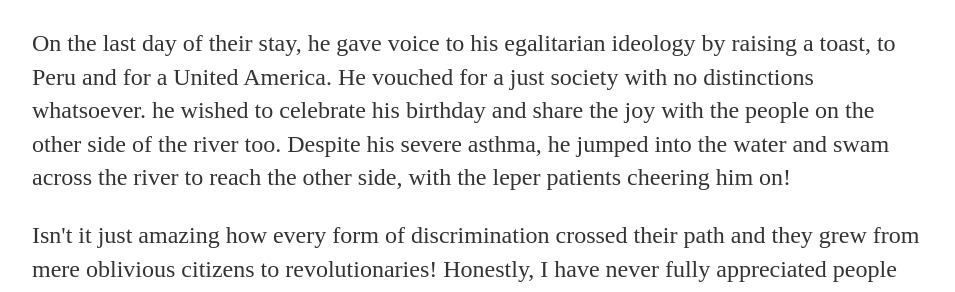
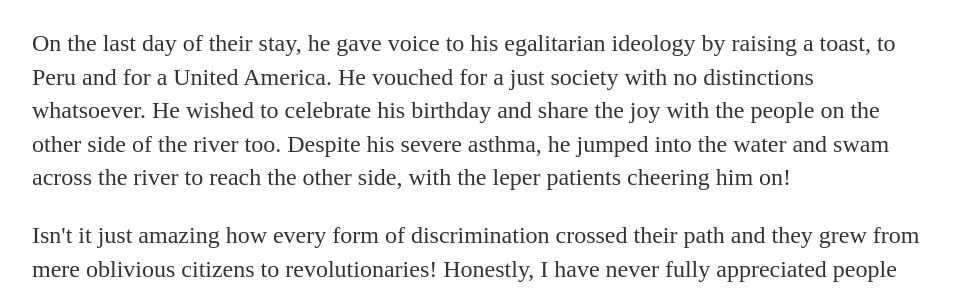
Before and after one commit to goelrhea1992/goelrhea1992.github.io, a Jekyll site: the page built from _posts/2015-07-19-the-motorcycle-diaries.md, in a window 1280 px wide. Shown: the part 1279-1571 px from the top of the page, without its empty margins (160-1115 px from the left). Built offline with Jekyll 4.4.1, drawn with Linux system fonts in a browser that asks for light colours; comment, search, counter and statistics services are not loaded.

```diff
--- a/_posts/2015-07-19-the-motorcycle-diaries.md
+++ b/_posts/2015-07-19-the-motorcycle-diaries.md
@@ -34,7 +34,7 @@ money they had and accompanied them to the copper mines, where they saw yet anot
 </p>
 
 <p>
-  On the last day of their stay, he gave voice to his egalitarian ideology by raising a toast, to Peru and for a United America. He vouched for a just society with no distinctions whatsoever. he wished to celebrate his birthday and share the joy with the people on the other side of the river too. Despite his severe asthma, he jumped into the water and swam across the river to reach the other side, with the leper patients cheering him on!
+  On the last day of their stay, he gave voice to his egalitarian ideology by raising a toast, to Peru and for a United America. He vouched for a just society with no distinctions whatsoever. He wished to celebrate his birthday and share the joy with the people on the other side of the river too. Despite his severe asthma, he jumped into the water and swam across the river to reach the other side, with the leper patients cheering him on!
 </p>
 
 <p>
```
